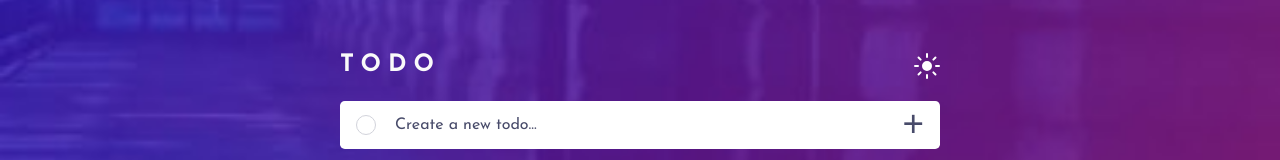
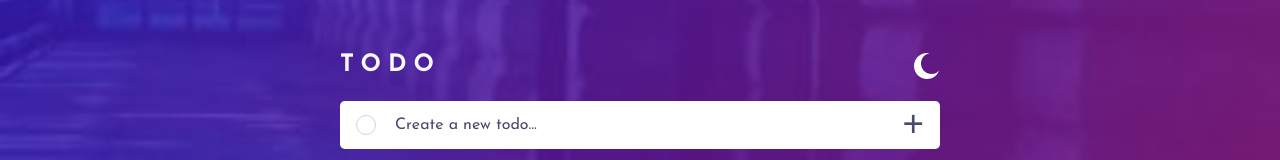
Before and after one commit to dev-lawrence/Todo-app, a React (Vite) app: page / in a window 1280 px wide. Shown: the top 160 px of the page. Built offline with nearby package versions, Linux system fonts and the light colour scheme.

Commit message:
final commit

```diff
--- a/src/components/ToggleMode.jsx
+++ b/src/components/ToggleMode.jsx
@@ -2,43 +2,79 @@ import { useEffect } from 'react';
 import iconMoon from '../assets/icon-moon.svg';
 import iconSun from '../assets/icon-sun.svg';
 
-const storeMode = localStorage.getItem('mode');
+const Togglemode = ({ darkMode, setDarkMode }) => {
+  const storedMode = localStorage.getItem('mode');
 
-const Togglemode = ({ darkMode, setDarkMode }) => {
-  const handleToggleMode = () => {
-    if (!darkMode) {
+  // enable dark mode
+  const enableDarkMode = () => {
+    document.body.className = 'dark';
+    localStorage.setItem('mode', 'dark');
+  };
+
+  // enable light mode
+  const enableLightMode = () => {
+    document.body.className = 'light';
+    localStorage.setItem('mode', 'light');
+  };
+
+  // handle the media query mode from the system color settings
+  const handleMediaQueryChange = (event) => {
+    const isMediaMatched = event.matches;
+    setDarkMode(isMediaMatched);
+
+    if (event.matches) {
       enableDarkMode();
     } else {
       enableLightMode();
     }
   };
 
-  const enableDarkMode = () => {
-    localStorage.setItem('mode', 'dark');
-    document.body.className = 'dark';
-    setDarkMode(true);
+  useEffect(() => {
+    const mediaQuery = window.matchMedia('(prefers-color-scheme: dark)');
+
+    // Initial check
+    handleMediaQueryChange(mediaQuery);
+
+    // Add event listener
+    mediaQuery.addEventListener('change', handleMediaQueryChange);
+
+    // Clean up listener
+    return () => {
+      mediaQuery.removeEventListener('change', handleMediaQueryChange);
+    };
+  }, []);
+
+  useEffect(() => {
+    const preferredScheme = window.matchMedia('(prefers-color-scheme: dark)')
+      .matches
+      ? 'dark'
+      : 'light';
+
+    if (storedMode === 'dark') {
+      enableDarkMode();
+      setDarkMode(true);
+    } else if (storedMode === 'light') {
+      enableLightMode();
+      setDarkMode(false);
+    } else {
+      setDarkMode(preferredScheme === 'dark');
+    }
+  }, [storedMode]);
+
+  const handleToggleMode = () => {
+    const newMode = !darkMode;
+    setDarkMode(newMode);
+    if (newMode) {
+      enableDarkMode();
+    } else {
+      enableLightMode();
+    }
   };
 
-  const enableLightMode = () => {
-    localStorage.setItem('mode', 'light');
-    document.body.className = 'light';
-    setDarkMode(false);
-  };
-
-  useEffect(() => {
-    if (storeMode === 'dark') {
-      enableDarkMode();
-    } else if (storeMode === 'light') {
-      enableLightMode();
-    }
-  }, []);
-
   return (
-    <>
-      <div onClick={handleToggleMode} className="toggle-switch">
-        <img src={darkMode ? iconMoon : iconSun} alt="Mode button" />
-      </div>
-    </>
+    <div onClick={handleToggleMode} className="toggle-switch">
+      <img src={darkMode ? iconSun : iconMoon} alt="Mode button" />
+    </div>
   );
 };
 
```
